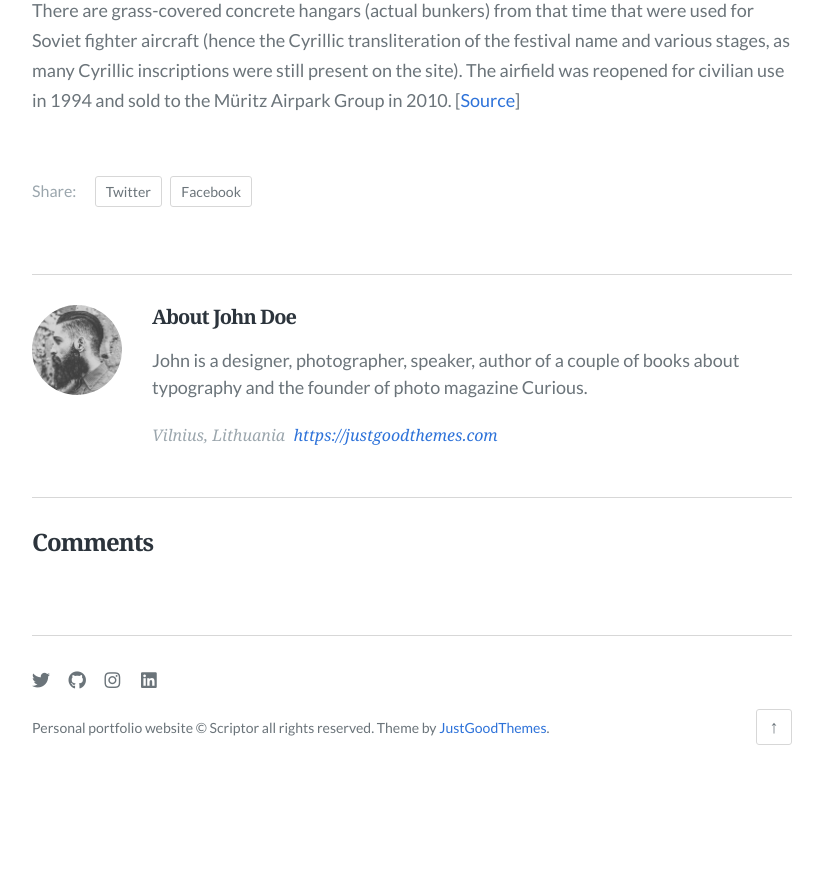
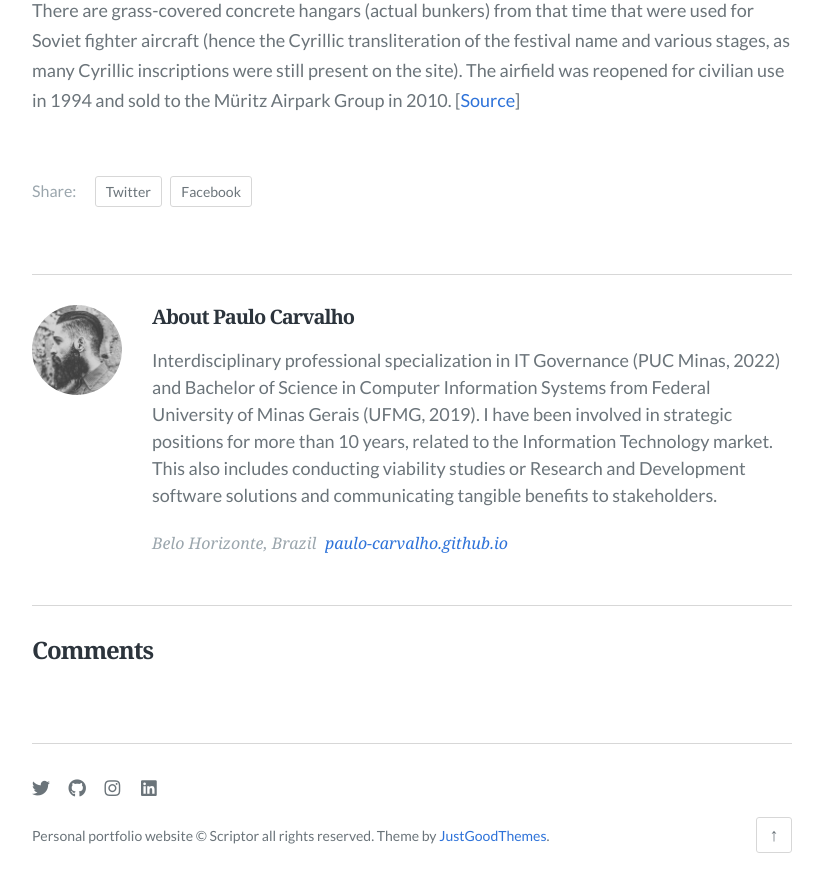
Before and after one commit to paulo-carvalho/paulo-carvalho.github.io, a Jekyll site: the page built from _posts/2019-01-01-the-advantages-and-disadvantages-of-working-from-home.md, in a window 1280 px wide and 900 px high, scrolled down 2245 px. Shown: the top 892 px of the window, without its empty margins (228-1051 px from the left). Built offline with Jekyll 4.4.1, drawn with Linux system fonts in a browser that asks for light colours; some web fonts are replaced; comment, search, counter and statistics services are not loaded; before the commit the page ends 3037 px from its top, so only the background shows below that; some of the changed text lies outside the part shown.

Commit message:
update author

```diff
--- a/_data/author.json
+++ b/_data/author.json
@@ -1,7 +1,7 @@
 {
-  "name": "John Doe",
-  "bio": "John is a designer, photographer, speaker, author of a couple of books about typography and the founder of photo magazine Curious.",
-  "url": "https://justgoodthemes.com",
-  "location": "Vilnius, Lithuania",
+  "name": "Paulo Carvalho",
+  "bio": "Interdisciplinary professional specialization in IT Governance (PUC Minas, 2022) and Bachelor of Science in Computer Information Systems from Federal University of Minas Gerais (UFMG, 2019). I have been involved in strategic positions for more than 10 years, related to the Information Technology market. This also includes conducting viability studies or Research and Development software solutions and communicating tangible benefits to stakeholders.",
+  "url": "paulo-carvalho.github.io",
+  "location": "Belo Horizonte, Brazil",
   "image": "images/author.png"
 }
```
